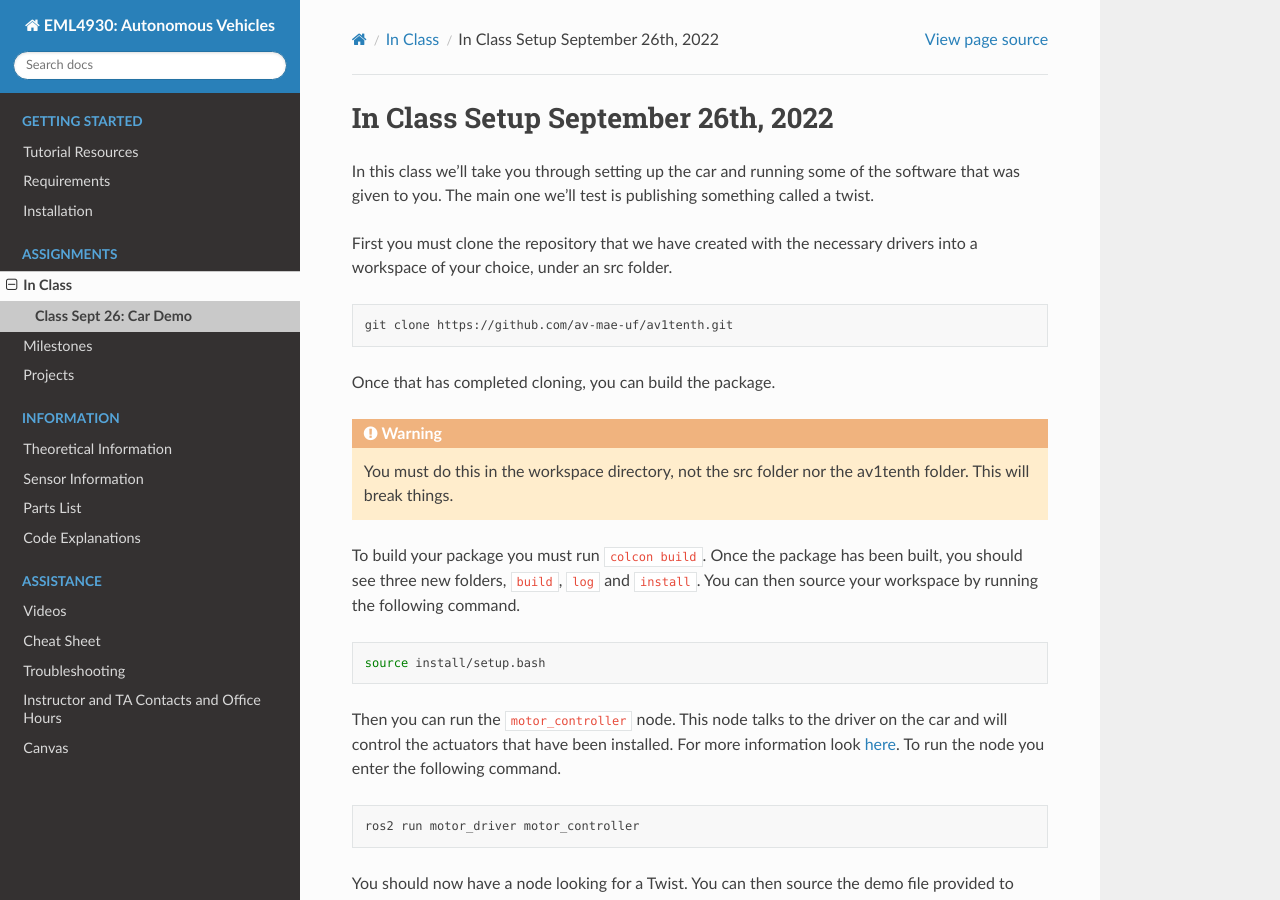
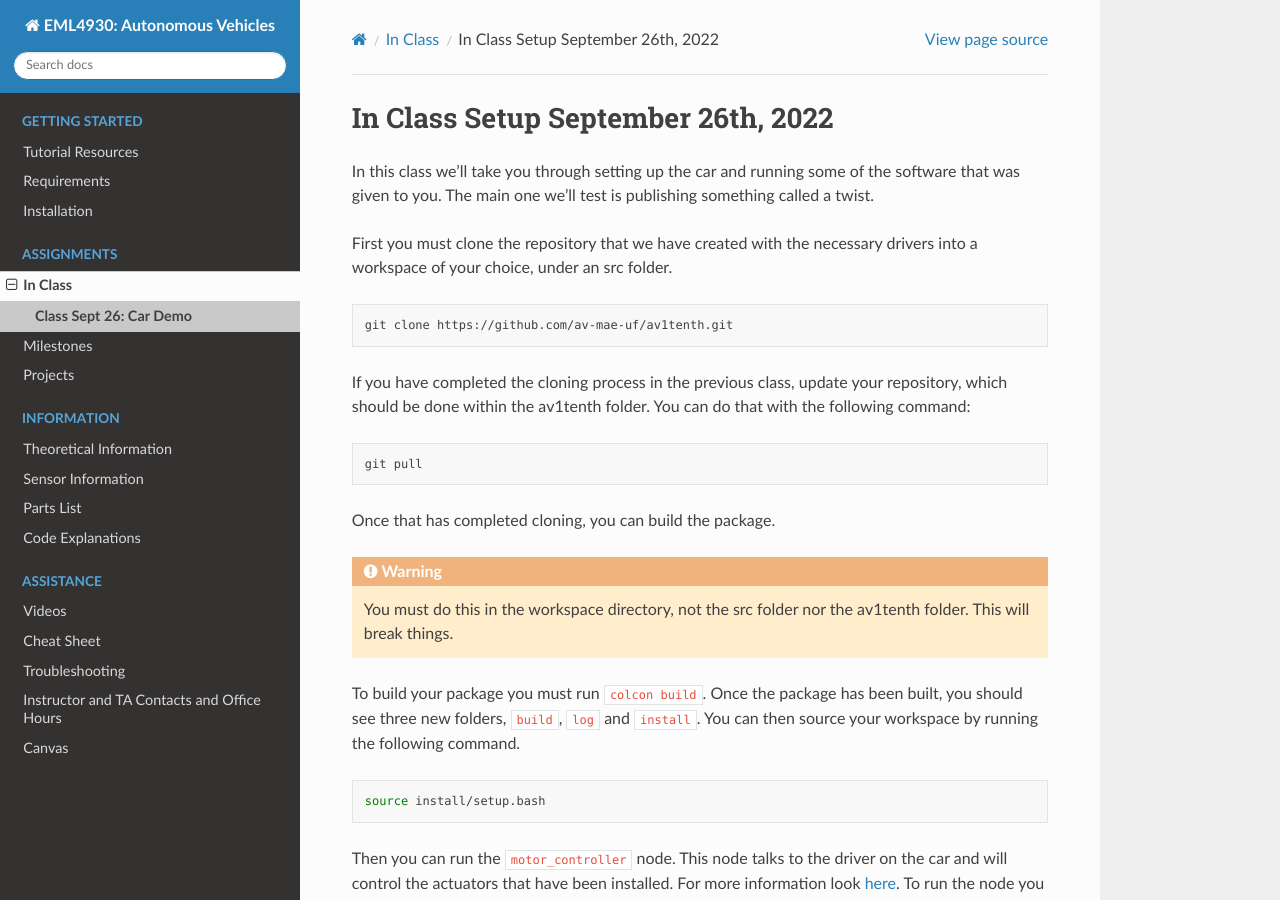
Before and after one commit to av-mae-uf/av1tenth-docs, a Sphinx documentation site: the page built from docs/assignments/inclass/class0926.rst, in a window 1280 px wide and 900 px high. Built offline with Sphinx 7.4.7 and the Read the Docs theme 2.0.0, drawn with Linux system fonts in a browser that asks for light colours.

Commit message:
Adding git pull command

```diff
--- a/docs/assignments/inclass/class0926.rst
+++ b/docs/assignments/inclass/class0926.rst
@@ -11,6 +11,13 @@ into a workspace of your choice, under an src folder.
 .. code-block:: bash
 
     git clone https://github.com/av-mae-uf/av1tenth.git
+
+If you have completed the cloning process in the previous class, update your repository, which should be done within the av1tenth folder. You can do that with the following command:
+
+.. code-block:: bash
+
+    git pull
+
 
 Once that has completed cloning, you can build the package.
 
```
